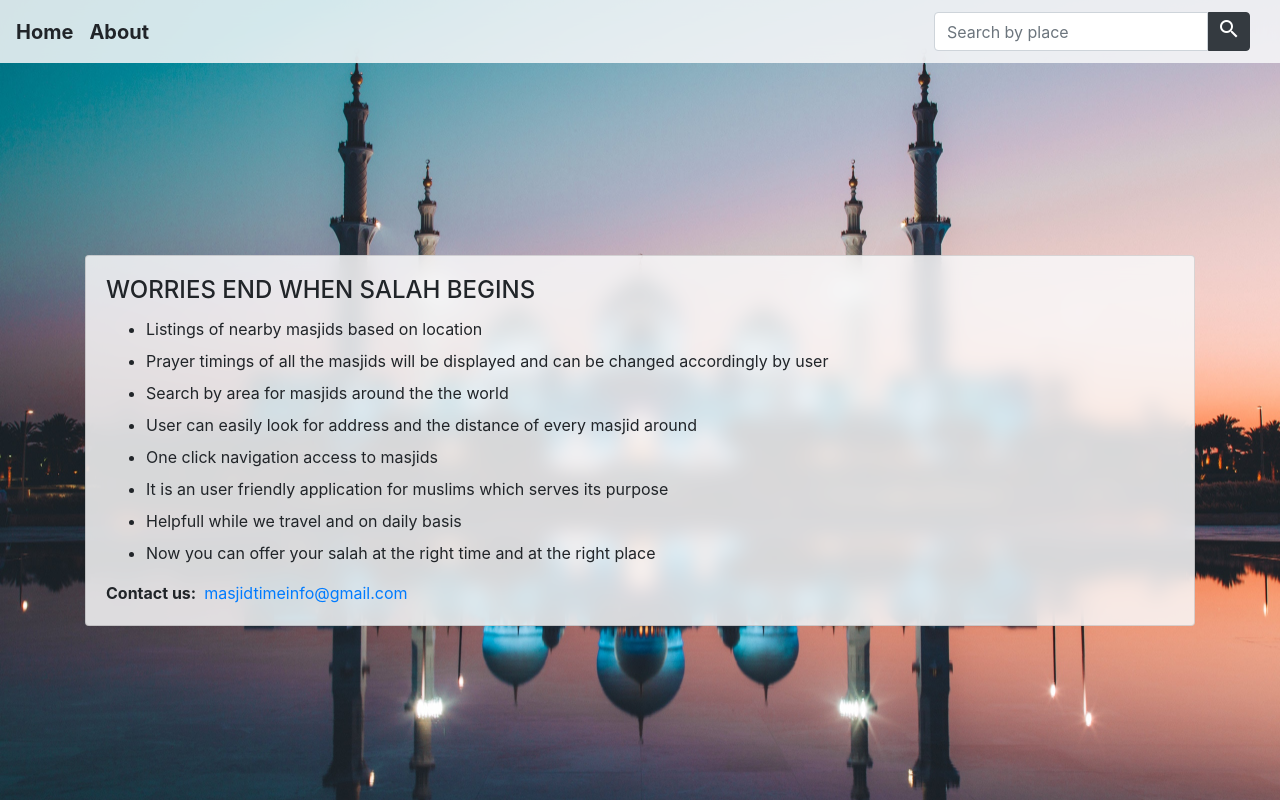
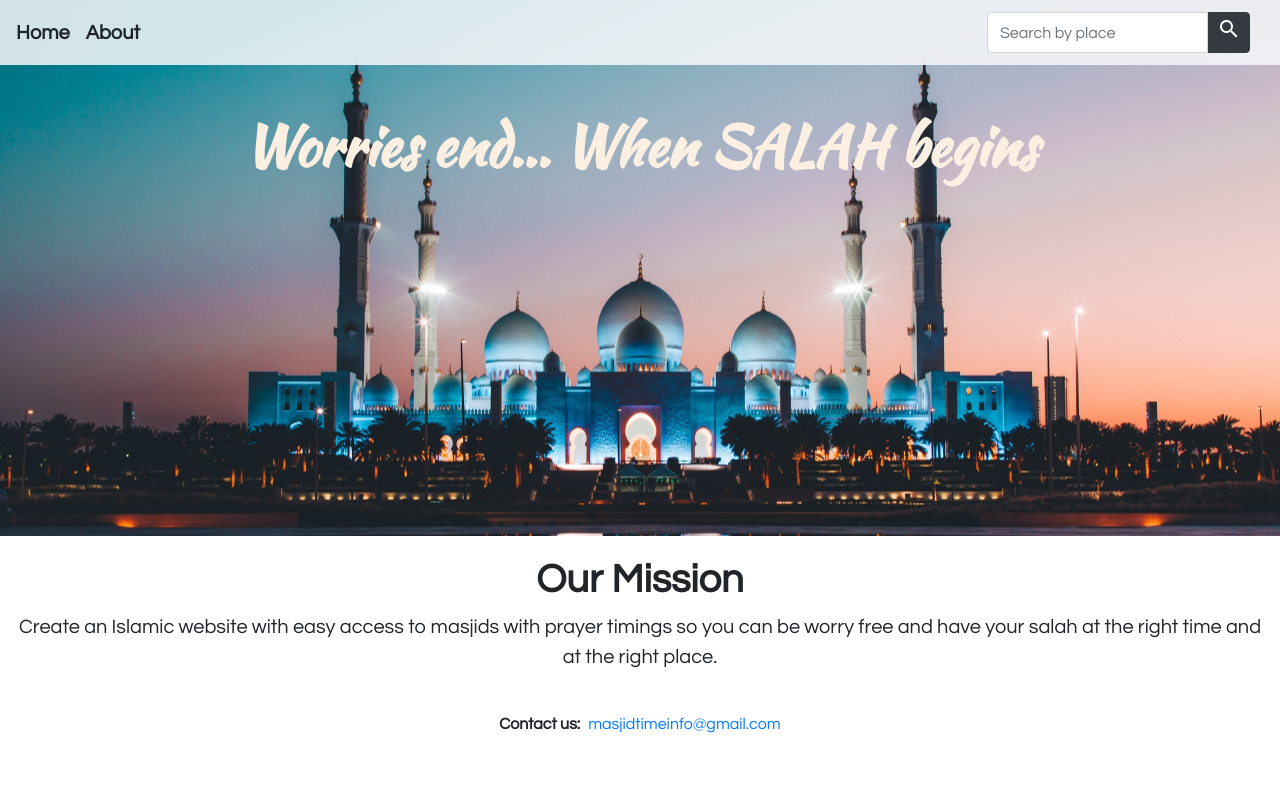
Before and after one commit to masjid-time/mt_frontend, a React (Create React App) app: page /about in a window 1280 px wide. Built offline with nearby package versions, Linux system fonts and the light colour scheme.

Commit message:
Modified the About page

```diff
--- a/src/components/bodyComponents/About.js
+++ b/src/components/bodyComponents/About.js
@@ -3,49 +3,32 @@ import React, { Component } from 'react';
 class About extends Component {
     render() {
         return (
-            <div className='container justify-content-center'>
-                <div className='card bg-custom about-margin'>
+            <div className='container'>
+                <div className='row align-items-start'>
+                    <div className='container-fluid m-2 p-2'>
+                        <h1 className='display-4 text-center font-weight-bold handwriting'>
+                            Worries end... When SALAH begins
+                        </h1>
+                    </div>
+                </div>
+                <div className='row align-items-end'>
+                    <div className='container-fluid mx-0 px-0 bg-white fixed-bottom about-height'>
+                        <div className='card border-0'>
                             <div className='row no-gutters'>
                                 <div className='col-md-12'>
-                            <div className='card-body'>
-                                <h4 className='card-title text-body'>
-                                    WORRIES END WHEN SALAH BEGINS
-                                </h4>
-                                <ul className='card-text text-body list-styled'>
-                                    <li className='mb-2'>
-                                        Listings of nearby masjids based on
-                                        location
-                                    </li>
-                                    <li className='mb-2'>
-                                        Prayer timings of all the masjids will
-                                        be displayed and can be changed
-                                        accordingly by user
-                                    </li>
-                                    <li className='mb-2'>
-                                        Search by area for masjids around the
-                                        the world
-                                    </li>
-                                    <li className='mb-2'>
-                                        User can easily look for address and the
-                                        distance of every masjid around
-                                    </li>
-                                    <li className='mb-2'>
-                                        One click navigation access to masjids
-                                    </li>
-                                    <li className='mb-2'>
-                                        It is an user friendly application for
-                                        muslims which serves its purpose
-                                    </li>
-                                    <li className='mb-2'>
-                                        Helpfull while we travel and on daily
-                                        basis
-                                    </li>
-                                    <li className='mb-2'>
-                                        Now you can offer your salah at the
-                                        right time and at the right place
-                                    </li>
-                                </ul>
-                                <address className='card-text text-body'>
+                                    <div className='card-body text-center about-padding'>
+                                        <p className='h1 font-weight-bold'>
+                                            Our Mission
+                                        </p>
+                                        <p className='lead'>
+                                            Create an Islamic website with easy
+                                            access to masjids with prayer
+                                            timings so you can be worry free and
+                                            have your salah at the right time
+                                            and at the right place.
+                                        </p>
+                                        <br />
+                                        <address className='text-body'>
                                             <strong className='mr-2'>
                                                 Contact us:
                                             </strong>
@@ -58,6 +41,8 @@ class About extends Component {
                             </div>
                         </div>
                     </div>
+                </div>
+            </div>
         );
     }
 }
--- a/src/index.css
+++ b/src/index.css
@@ -1,12 +1,11 @@
+@import url('https://fonts.googleapis.com/css?family=Questrial|Kaushan+Script&subset=latin-ext');
 @import '~rc-time-picker/assets/index.css';
 
 body {
     margin: 0;
     padding: 0;
     height: 100vh;
-    font-family: -apple-system, BlinkMacSystemFont, 'Segoe UI', 'Roboto',
-        'Oxygen', 'Ubuntu', 'Cantarell', 'Fira Sans', 'Droid Sans',
-        'Helvetica Neue', sans-serif;
+    font-family: 'Questrial', sans-serif;
     -webkit-font-smoothing: antialiased;
     -moz-osx-font-smoothing: grayscale;
     background-image: url('./images/background.jpg');
@@ -25,6 +24,12 @@ code {
         monospace;
 }
 
+.handwriting {
+    color: rgb(250, 239, 225);
+    margin-top: 0.5rem;
+    font-family: 'Kaushan Script', cursive;
+}
+
 .vertical-align-middle {
     position: fixed;
     width: 100%;
@@ -39,8 +44,12 @@ code {
     height: 10rem;
 }
 
-.about-margin {
-    margin-top: 12rem !important;
+.about-height {
+    height: 33% !important;
+}
+.about-padding {
+    padding-left: 1% !important;
+    padding-right: 1% !important;
 }
 
 .h-65px {
```
Lines whose indentation alone changed are shown as unchanged.
